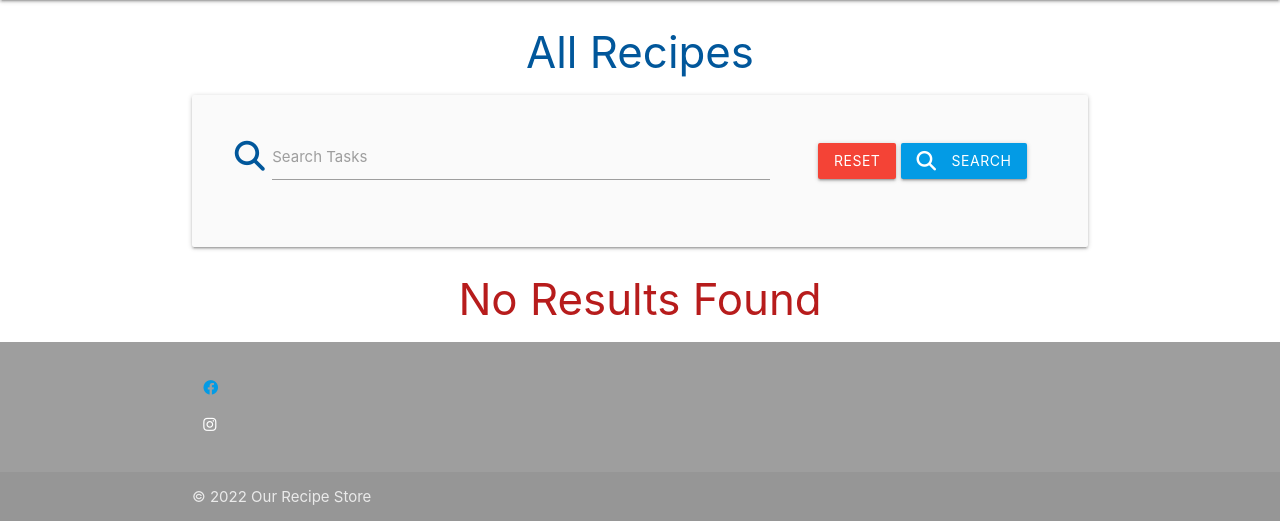
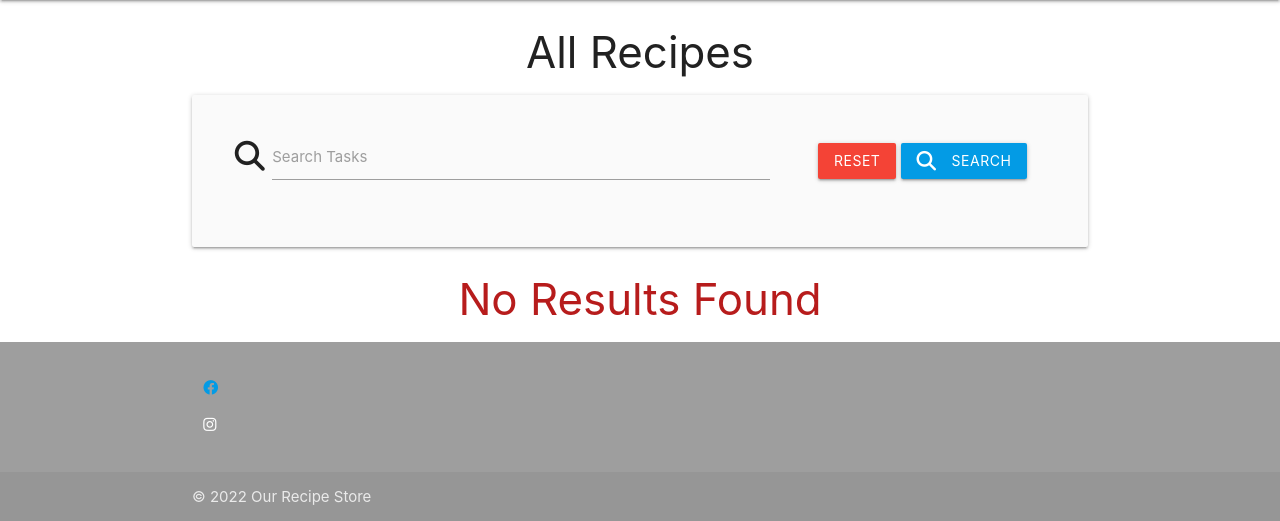
Before and after one commit to RhiH/recipe_store, a Flask app: page / in a window 1280 px wide. Shown: the part 64-585 px from the top of the page. Run offline with Flask 2, Linux system fonts and the light colour scheme; data that the repository does not hold is empty; some libraries are stand-ins or nearby versions.

Commit message:
minor edits to recipes page styling

```diff
--- a/templates/recipes.html
+++ b/templates/recipes.html
@@ -1,13 +1,13 @@
 {% extends "base.html" %}
 {% block content %}
 
-<h3 class="light-blue-text text-darken-4 center-align">All Recipes</h3>
+<h3 class="center-align">All Recipes</h3>
 
 <div class="row card-panel grey lighten-5">
   <form action="{{ url_for('search') }}" method="post" class="col s12">
       <div class="row valign-wrapper center-align">
           <div class="input-field col s12 m8">
-              <i class="fas fa-search prefix light-blue-text text-darken-4"></i>
+              <i class="fas fa-search prefix"></i>
               <input type="text" name="query" id="query" minlength="3" class="validate" required>
               <label for="query">Search Tasks</label>
           </div>
@@ -23,7 +23,7 @@
 {% if recipes|length > 0 %}
 <div class="row">
     {% for recipe in recipes %}
-    <div class="col s8 m6">
+    <div class="col s8 m6 center-align">
       <div class="card">
         <div class="card-image">
           <img src="images/sample-1.jpg" alt="">
```
